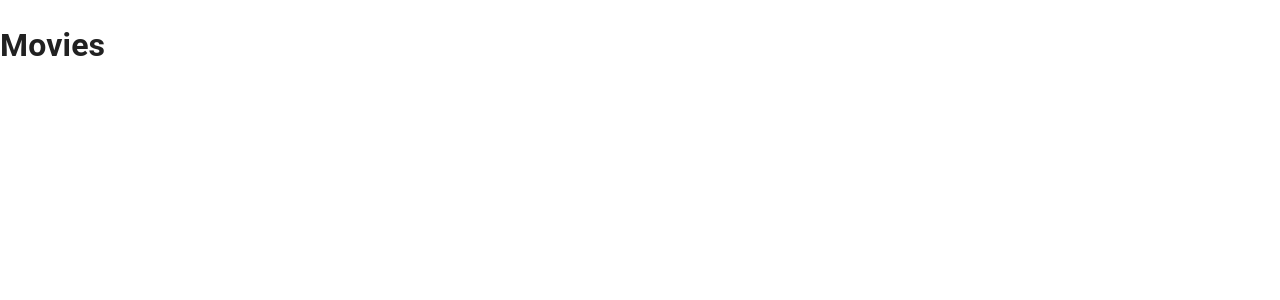
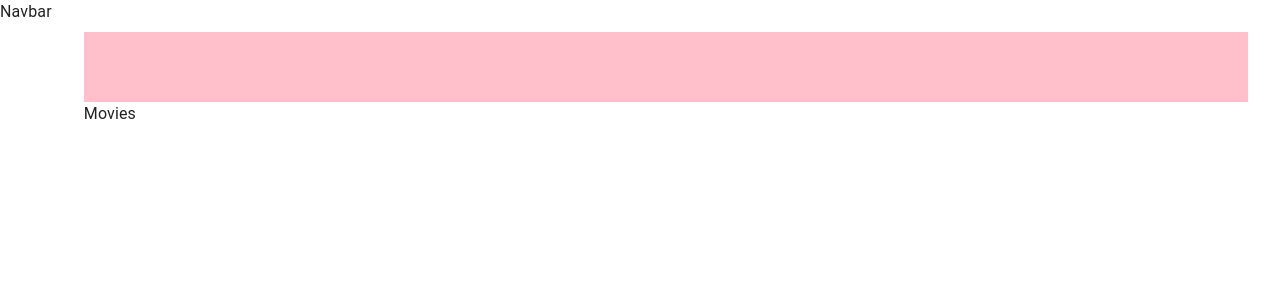
Before and after one commit to ishaanSHIVA/netflix-clone, a React (Create React App) app: page /movies in a window 1280 px wide. Shown: the top 300 px of the page. Built offline with nearby package versions, Linux system fonts and the light colour scheme.

Commit message:
basic setup

```diff
--- /dev/null
+++ b/src/components/Actors/index.jsx
@@ -0,0 +1,9 @@
+import React from 'react'
+
+const Actors = () => {
+  return (
+    <div>Actors</div>
+  )
+}
+
+export default Actors
--- a/src/components/App.jsx
+++ b/src/components/App.jsx
@@ -1,28 +1,31 @@
 import React from 'react'
 import { CssBaseline } from '@mui/material'
 import { Route,Switch } from 'react-router-dom'
+
+import { MovieInformation, Actors, Movies, Navbar } from './'
+
+import useStyles from "./styles.js"
 
 //  / -> root -> all movies
 // /awei -> movie information
 
 
 const App = () => {
+  const classes = useStyles()
   return (
-    <div>
-        <CssBaseline />
-        <main>
+    <div className={classes.root}>
+        <CssBaseline ></CssBaseline>
+        <Navbar></Navbar>
+      <main className={classes.content}>
+        <div className={classes.toolbar} />
             <Switch>
                 <Route exact path="/movies/:id" >
-                <h1>Movie Info</h1>
+                <MovieInformation></MovieInformation>
                 </Route>
                 <Route exact path="/actors/:id" >
-                <h1>Actors</h1>
-                </Route>
-                <Route path="/" exact >
-                <h1>Home</h1>
-                </Route>
+                <Actors></Actors></Route>
                 <Route path="/movies" exact >
-                <h1>Movies</h1>
+                    <Movies></Movies>
                 </Route>
             </Switch>
         </main>
--- /dev/null
+++ b/src/components/Movies/index.jsx
@@ -0,0 +1,9 @@
+import React from 'react'
+
+const Movies = () => {
+  return (
+    <div>Movies</div>
+  )
+}
+
+export default Movies
--- /dev/null
+++ b/src/components/Navbar/index.jsx
@@ -0,0 +1,9 @@
+import React from 'react'
+
+const Navbar = () => {
+  return (
+    <div>Navbar</div>
+  )
+}
+
+export default Navbar
--- /dev/null
+++ b/src/components/Profile/index.js
@@ -0,0 +1,9 @@
+import React from 'react'
+
+const Profile = () => {
+  return (
+    <div>Profile</div>
+  )
+}
+
+export default Profile
--- /dev/null
+++ b/src/components/index.jsx
@@ -0,0 +1,5 @@
+export { default as Actors } from './Actors'
+export { default as MovieInformation } from './MovieInformation'
+export { default as Movies } from './Movies'
+export { default as Navbar } from './Navbar'
+export { default as Profile } from './Profile'
--- /dev/null
+++ b/src/components/styles.js
@@ -0,0 +1,16 @@
+import { makeStyles } from '@mui/styles';
+
+export default makeStyles(() => ({
+    root: {
+        display: 'flex',
+        height: '100%',
+    },
+    toolbar: {
+        height: '70px',
+        backgroundColor: 'pink'
+    },
+    content: {
+        flexGrow: 1,
+        padding:'2em'
+    }
+}))
```
